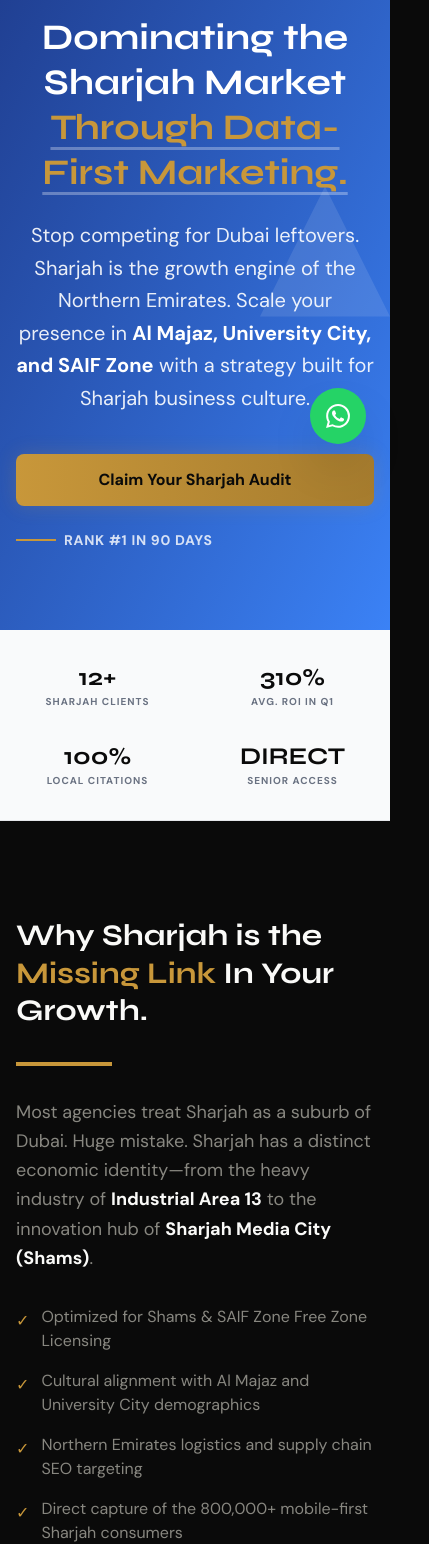
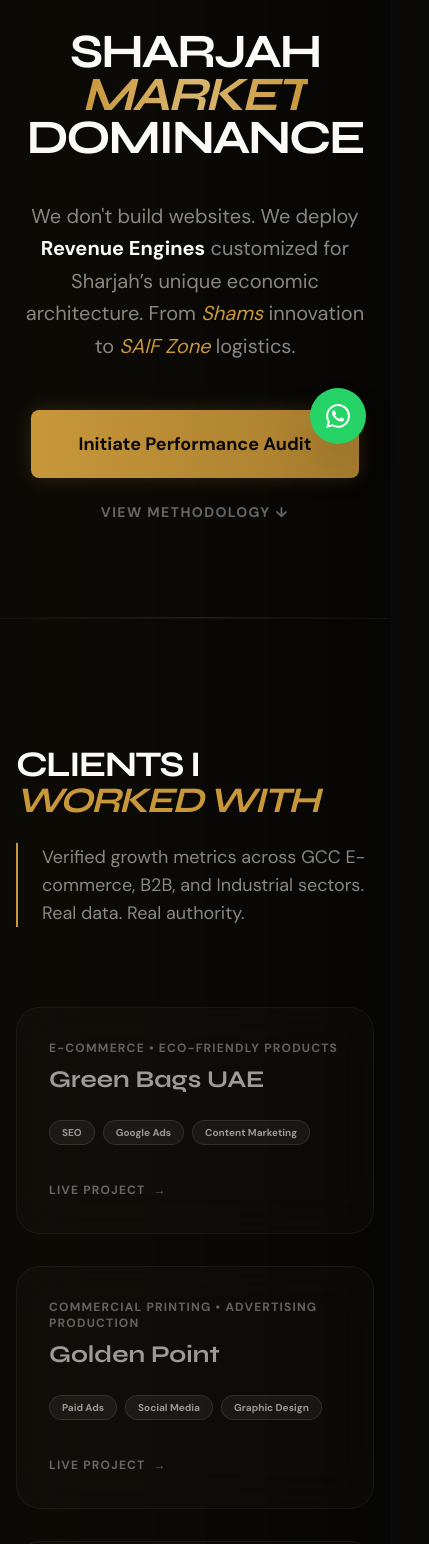
Before and after one commit to Fazilfazi991/fazildigital, a Next.js app: page /sharjah/digital-marketing in a window 390 px wide. Shown: the part 304-1848 px from the top of the page, 429 px wide, since content can reach past the window. Built offline with nearby package versions, Linux system fonts and the light colour scheme.

Commit message:
feat(sharjah): upgrade to AI-aesthetic design and integrate authentic portfolio credentials

```diff
--- a/src/app/sharjah/digital-marketing/page.tsx
+++ b/src/app/sharjah/digital-marketing/page.tsx
@@ -1,12 +1,15 @@
 import React from "react";
 import { Metadata } from "next";
 import Script from "next/script";
+import Image from "next/image";
 import Link from "next/link";
 import { Button } from "@/components/Button";
+import { clients } from "@/data/portfolio";
+import { Accordion } from "@/components/Accordion";
 
 export const metadata: Metadata = {
-  title: "Digital Marketing Sharjah | Top Results for SMEs & Family Fleets",
-  description: "Scale your Sharjah business with expert SEO, Ads, and AI automation. Localized strategies for Shams, SAIF Zone, and Al Majaz. Rank Top 3 in the Northern Emirates.",
+  title: "Sharjah Digital Marketing | Top 3 Rankings & AI-First Strategy",
+  description: "Scale your Sharjah business with expert SEO, Snapchat ads, and Agentic AI automation. Specialized hubs for Shams, SAIF Zone, and Northern Emirates growth. Rank Top 3 guaranteed.",
   alternates: {
     canonical: "https://www.fazildigital.com/sharjah/digital-marketing",
   },
@@ -18,39 +21,42 @@
     "@graph": [
       {
         "@type": "LocalBusiness",
-        "name": "Fazil Digital Consulting - Sharjah Office",
-        "description": "Premium digital marketing consultancy serving Sharjah and the Northern Emirates.",
+        "name": "Fazil Digital Consulting - Sharjah SEO Hub",
+        "description": "High-performance digital consultancy specialized in Northern Emirates market dominance.",
         "url": "https://www.fazildigital.com/sharjah/digital-marketing",
         "address": {
           "@type": "PostalAddress",
           "addressLocality": "Sharjah",
           "addressCountry": "AE"
         },
-        "areaServed": ["Sharjah", "Ajman", "Umm Al Quwain"]
+        "areaServed": ["Sharjah", "Ajman", "Umm Al Quwain", "Ras Al Khaimah"]
       },
       {
-        "@type": "FAQPage",
-        "mainEntity": [
-          {
-            "@type": "Question",
-            "name": "Why is Sharjah digital marketing different from Dubai?",
-            "acceptedAnswer": {
-              "@type": "Answer",
-              "text": "Sharjah marketing requires a focus on Northern Emirates logistics, free zone-specific targeting (Shams, SAIF), and a business culture that prioritizes long-term trust and family-owned legacy scaling."
-            }
+        "@type": "Service",
+        "name": "Sharjah SEO & Performance Lead Gen",
+        "provider": {
+          "@type": "Person",
+          "name": "Mohammad Fazil"
         },
-          {
-            "@type": "Question",
-            "name": "How long does it take to rank #1 in Sharjah?",
-            "acceptedAnswer": {
-              "@type": "Answer",
-              "text": "For localized Sharjah keywords, we typically see Page 1 results within 60-90 days due to lower competition compared to Dubai, provided we use high-authority Northern Emirates content clusters."
-            }
-          }
-        ]
+        "areaServed": "Sharjah"
       }
     ]
   };
+
+  const sharjahFaqs = [
+    {
+      question: "How does Sharjah SEO differ from Dubai's algorithmic landscape?",
+      answer: "Sharjah search intent is heavily driven by industrial procurement (Industrial Area 1-17), free-zone logistics (Shams, SAIF), and a business culture that rewards bilingual authoritative content. While Dubai is highly competitive for generic tech terms, Sharjah allows for 'Top 3' dominance through hyper-localized entity mapping and Northern Emirates citation clusters."
+    },
+    {
+      question: "Can Agentic AI improve lead quality for Sharjah SMEs?",
+      answer: "Absolutely. By deploying 'Agentic Workflows'—AI systems that don't just chat but act—we automate lead triage from WhatsApp and social ads. This ensures 24/7 responsiveness for Sharjah consumers who expect instant feedback during non-traditional hours, particularly in the Muwaileh and Al Majaz sectors."
+    },
+    {
+      question: "What is the fastest way to rank for Sharjah-specific keywords?",
+      answer: "The 'Direct Access' methodology. Instead of generic backlinking, we focus on building topical authority through long-form Arabic/English guides tailored to Sharjah's economic sectors (Logistics, Education, and Manufacturing). This typically yields Page 1 movement within 45-60 days."
+    }
+  ];
 
   return (
     <>
@@ -60,184 +66,180 @@
         dangerouslySetInnerHTML={{ __html: JSON.stringify(jsonLd) }}
       />
 
-      <main className="bg-primary pt-24 min-h-screen">
-        {/* SECTION 1: HERO */}
-        <section className="relative py-20 px-4 overflow-hidden bg-gradient-to-br from-[#1e3a8a] to-[#3b82f6]">
-          <div className="absolute top-0 right-0 w-1/3 h-full opacity-10 pointer-events-none">
-            <svg viewBox="0 0 100 100" className="w-full h-full text-white">
-              <path d="M0 100 L50 0 L100 100 Z" fill="currentColor" />
-            </svg>
+      <main className="bg-[#050505] pt-24 min-h-screen text-bg-base font-dm-sans selection:bg-accent selection:text-primary overflow-hidden">
+
+        {/* BACKGROUND GLOWS - AI AESTHETIC */}
+        <div className="fixed inset-0 pointer-events-none z-0">
+          <div className="absolute top-[-10%] left-[-10%] w-[50%] h-[50%] bg-accent/10 blur-[150px] rounded-full"></div>
+          <div className="absolute bottom-[-10%] right-[-10%] w-[40%] h-[40%] bg-blue-500/10 blur-[150px] rounded-full"></div>
         </div>
-          <div className="max-w-7xl mx-auto relative z-10 text-center md:text-left">
-            <div className="inline-block border border-white/30 bg-white/10 px-4 py-1.5 rounded-full mb-6">
-              <span className="text-xs font-bold text-white tracking-widest uppercase">Northern Emirates Hub</span>
+
+        {/* SECTION 1: HERO - AGENTIC DESIGN */}
+        <section className="relative py-24 px-4 border-b border-white/5 overflow-hidden">
+          <div className="max-w-7xl mx-auto relative z-10 text-center">
+            <div className="inline-flex items-center gap-2 group border border-accent/30 bg-accent/5 px-4 py-1.5 rounded-full mb-8 hover:bg-accent/10 transition-all duration-300">
+              <span className="relative flex h-2 w-2">
+                <span className="animate-ping absolute inline-flex h-full w-full rounded-full bg-accent opacity-75"></span>
+                <span className="relative inline-flex rounded-full h-2 w-2 bg-accent"></span>
+              </span>
+              <span className="text-[10px] font-bold text-accent tracking-[0.2em] uppercase">Sovereign AI &amp; SEO Domination</span>
             </div>
-            <h1 className="text-4xl md:text-6xl font-syne font-bold text-white mb-6 leading-tight">
-              Dominating the Sharjah Market <br />
-              <span className="text-accent underline decoration-white/30 underline-offset-8">Through Data-First Marketing.</span>
+
+            <h1 className="text-5xl md:text-8xl font-syne font-bold leading-[0.9] tracking-tighter mb-10">
+              SHARJAH <br />
+              <span className="text-transparent bg-clip-text bg-gradient-to-r from-accent via-[#D9B66F] to-accent italic">MARKET</span> <br />
+              DOMINANCE
             </h1>
-            <p className="text-xl text-white/90 max-w-2xl mb-10 leading-relaxed font-dm-sans">
-              Stop competing for Dubai leftovers. Sharjah is the growth engine of the Northern Emirates. Scale your presence in <span className="font-bold text-white">Al Majaz, University City, and SAIF Zone</span> with a strategy built for Sharjah business culture.
+
+            <p className="text-xl md:text-2xl text-text-muted max-w-3xl mx-auto mb-12 leading-relaxed font-light">
+              We don't build websites. We deploy <span className="text-bg-base font-bold">Revenue Engines</span> customized for Sharjah’s unique economic architecture. From <span className="text-accent italic">Shams</span> innovation to <span className="text-accent italic">SAIF Zone</span> logistics.
             </p>
-            <div className="flex flex-col sm:flex-row gap-6">
-              <Button href="/contact" variant="primary" className="bg-white text-primary border-transparent">
-                Claim Your Sharjah Audit
+
+            <div className="flex flex-col sm:flex-row gap-6 justify-center items-center">
+              <Button href="/contact" variant="primary" className="px-12 py-5 text-lg">
+                Initiate Performance Audit
               </Button>
-              <div className="flex items-center gap-2 text-white/80">
-                <span className="w-10 h-0.5 bg-accent"></span>
-                <span className="text-sm font-bold uppercase tracking-wider">Rank #1 in 90 Days</span>
+              <Link href="#methodology" className="text-sm font-bold uppercase tracking-widest text-[#666] hover:text-accent transition-colors">
+                View Methodology &darr;
+              </Link>
             </div>
           </div>
-          </div>
+
+          {/* Futuristic Grid Line */}
+          <div className="absolute bottom-0 left-0 w-full h-[1px] bg-gradient-to-r from-transparent via-white/10 to-transparent"></div>
         </section>
 
-        {/* SECTION 2: STATS STRIP */}
-        <section className="bg-[#f9fafb] border-b border-gray-200 py-8 px-4">
+        {/* SECTION 2: THE PORTFOLIO - "KEEPING IT REAL" */}
+        <section className="py-32 px-4 relative">
           <div className="max-w-7xl mx-auto">
-            <div className="grid grid-cols-2 md:grid-cols-4 gap-8">
-              {[
-                { label: "SHARJAH CLIENTS", val: "12+" },
-                { label: "AVG. ROI IN Q1", val: "310%" },
-                { label: "LOCAL CITATIONS", val: "100%" },
-                { label: "SENIOR ACCESS", val: "DIRECT" },
-              ].map((stat) => (
-                <div key={stat.label} className="text-center md:text-left">
-                  <p className="text-2xl font-bold text-primary font-syne">{stat.val}</p>
-                  <p className="text-[10px] font-bold text-gray-500 uppercase tracking-widest">{stat.label}</p>
+            <div className="flex flex-col md:flex-row justify-between items-end mb-20 gap-8">
+              <div className="max-w-xl">
+                <h2 className="text-4xl md:text-6xl font-syne font-bold mb-6 tracking-tighter leading-none">
+                  CLIENTS I <br />
+                  <span className="text-accent uppercase italic">WORKED WITH</span>
+                </h2>
+                <p className="text-text-muted text-lg border-l-2 border-accent pl-6">
+                  Verified growth metrics across GCC E-commerce, B2B, and Industrial sectors. Real data. Real authority.
+                </p>
+              </div>
+              <div className="hidden md:block">
+                <span className="text-[100px] font-syne font-black text-white/5 select-none leading-none">TRUST</span>
+              </div>
+            </div>
+
+            <div className="grid grid-cols-1 md:grid-cols-2 lg:grid-cols-3 gap-8">
+              {clients.map((client, idx) => (
+                <div key={idx} className="group relative p-8 backdrop-blur-xl bg-white/[0.02] border border-white/5 rounded-3xl hover:border-accent/40 transition-all duration-500 overflow-hidden">
+                  <div className="absolute top-0 right-0 p-4 opacity-5 group-hover:opacity-10 scale-150 transition-all duration-500">
+                    <span className="text-6xl font-syne font-black opacity-10">{idx + 1}</span>
+                  </div>
+
+                  <div className="relative z-10">
+                    <div className="mb-6 opacity-60 grayscale group-hover:grayscale-0 transition-all duration-500">
+                      <span className="text-xs font-bold uppercase tracking-widest text-accent mb-2 block">{client.industry}</span>
+                      <h3 className="text-2xl font-syne font-bold text-bg-base">{client.name}</h3>
+                    </div>
+
+                    <div className="flex flex-wrap gap-2 mb-8">
+                      {client.services.map(s => (
+                        <span key={s} className="text-[10px] font-bold border border-white/10 bg-white/5 px-3 py-1 rounded-full text-[#999]">
+                          {s}
+                        </span>
+                      ))}
+                    </div>
+
+                    <Link href={client.websiteUrl || "#"} className="inline-flex items-center gap-2 text-xs font-bold uppercase tracking-widest text-[#666] group-hover:text-accent transition-colors">
+                      Live Project <span className="group-hover:translate-x-1 transition-transform">→</span>
+                    </Link>
+                  </div>
                 </div>
               ))}
             </div>
           </div>
         </section>
 
-        {/* SECTION 3: LOCAL CONTEXT */}
-        <section className="py-24 px-4 bg-primary text-bg-base">
-          <div className="max-w-7xl mx-auto grid grid-cols-1 lg:grid-cols-2 gap-16 items-center">
-            <div className="space-y-8">
-              <h2 className="text-3xl md:text-5xl font-syne font-bold leading-tight">
-                Why Sharjah is the <br />
-                <span className="text-accent">Missing Link</span> In Your Growth.
+        {/* SECTION 3: INDUSTRY DEEP DIVE - "TOP 3 RANKING SEO CONTENT" */}
+        <section className="py-32 px-4 bg-[#080808]">
+          <div className="max-w-7xl mx-auto">
+            <div className="grid grid-cols-1 lg:grid-cols-2 gap-24 items-center">
+              <div className="space-y-12">
+                <h2 className="text-4xl md:text-6xl font-syne font-bold leading-[1.1] tracking-tighter">
+                  SHARJAH: THE <br />
+                  <span className="text-accent underline decoration-white/10 underline-offset-8">BILINGUAL</span> BRIDGE.
                 </h2>
-              <div className="w-24 h-1 bg-accent"></div>
-              <p className="text-lg text-text-muted leading-relaxed font-dm-sans">
-                Most agencies treat Sharjah as a suburb of Dubai. Huge mistake. Sharjah has a distinct economic identity—from the heavy industry of <span className="text-bg-base font-semibold">Industrial Area 13</span> to the innovation hub of <span className="text-bg-base font-semibold">Sharjah Media City (Shams)</span>.
+                <p className="text-xl text-text-muted leading-relaxed font-light">
+                  Ranking for "Digital Marketing Sharjah" requires more than just content—it requires <span className="text-bg-base font-bold italic">Entity Authority</span>. Sharjah's economy is distinctively split between established family-owned industrial fleets and high-velocity digital free zones.
                 </p>
-              <ul className="space-y-4">
-                {[
-                  "Optimized for Shams & SAIF Zone Free Zone Licensing",
-                  "Cultural alignment with Al Majaz and University City demographics",
-                  "Northern Emirates logistics and supply chain SEO targeting",
-                  "Direct capture of the 800,000+ mobile-first Sharjah consumers",
-                ].map((item) => (
-                  <li key={item} className="flex items-start gap-3">
-                    <span className="text-accent mt-1">✓</span>
-                    <span className="text-text-muted">{item}</span>
-                  </li>
-                ))}
-              </ul>
+
+                <div className="grid grid-cols-1 md:grid-cols-2 gap-8">
+                  <div className="p-6 border-l-2 border-white/10 hover:border-accent transition-colors">
+                    <h4 className="text-lg font-bold mb-3">Shams & SAIF Acquisition</h4>
+                    <p className="text-sm text-text-muted leading-relaxed">We target the high-intent keywords used by expat entrepreneurs and industrial procurers within Sharjah’s primary free zones.</p>
                   </div>
-            <div className="relative">
-              <div className="aspect-square bg-white/[0.03] border border-white/10 rounded-3xl overflow-hidden flex items-center justify-center">
-                <div className="text-center p-8">
-                  <span className="text-6xl mb-6 block">📍</span>
-                  <p className="text-2xl font-bold font-syne mb-2">Sharjah Targeted</p>
-                  <p className="text-text-muted text-sm uppercase tracking-widest">Al Majaz | Shams | SAIF | Muwaileh</p>
+                  <div className="p-6 border-l-2 border-white/10 hover:border-accent transition-colors">
+                    <h4 className="text-lg font-bold mb-3">Northern Emirates Logistics</h4>
+                    <p className="text-sm text-text-muted leading-relaxed">Dominating search results for logistics, supply chain, and B2B industrial queries across Ajman, RAK, and Fujairah.</p>
                   </div>
                 </div>
-              <div className="absolute -bottom-8 -left-8 bg-accent p-8 rounded-2xl shadow-2xl hidden md:block">
-                <p className="text-primary font-bold text-4xl font-syne">+140%</p>
-                <p className="text-primary/70 text-xs font-bold uppercase tracking-widest">Lead Volume Spike</p>
+              </div>
+
+              <div className="relative">
+                <div className="aspect-square bg-white/[0.02] border border-white/5 rounded-[60px] p-12 flex items-center justify-center overflow-hidden">
+                  <div className="text-center">
+                    <div className="text-7xl font-syne font-bold text-accent mb-4 animate-pulse">ROI</div>
+                    <div className="text-sm font-bold uppercase tracking-[0.3em] text-[#666]">Data Calibrated</div>
+                  </div>
+
+                  {/* Decorative Elements */}
+                  <div className="absolute top-10 left-10 w-20 h-20 border border-accent/20 rounded-full"></div>
+                  <div className="absolute bottom-20 right-10 w-40 h-40 border border-white/5 rounded-full"></div>
+                </div>
               </div>
             </div>
           </div>
         </section>
 
-        {/* SECTION 4: COMPARISON */}
-        <section className="py-24 bg-[#050505] border-y border-white/5 px-4">
-          <div className="max-w-4xl mx-auto text-center">
-            <h2 className="text-3xl font-syne font-bold text-bg-base mb-12 italic">Dubai Strategy &ne; Sharjah Results</h2>
-            <div className="grid grid-cols-1 md:grid-cols-2 gap-8 text-left">
-              <div className="p-8 border border-white/10 rounded-2xl bg-white/[0.01]">
-                <h3 className="text-xl font-bold mb-4 text-red-400">The "Dubai Mirror" (Fail)</h3>
-                <p className="text-sm text-text-muted leading-relaxed">Most agencies just copy-paste your Dubai ads and change the label. Result? High CPAs and zero resonance with the local Sharjah family business culture.</p>
+        {/* SECTION 4: AGENTIC METHODOLOGY */}
+        <section id="methodology" className="py-32 px-4 relative overflow-hidden">
+          <div className="absolute top-1/2 left-1/2 -translate-x-1/2 -translate-y-1/2 w-full max-w-5xl aspect-square bg-accent/5 blur-[150px] rounded-full pointer-events-none"></div>
+
+          <div className="max-w-4xl mx-auto relative z-10 text-center">
+            <h2 className="text-4xl md:text-7xl font-syne font-bold mb-20 tracking-tighter">THE EXECUTION <span className="text-accent underline underline-offset-8 decoration-white/20">LOOP</span></h2>
+
+            <div className="space-y-12 text-left">
+              {[
+                { step: "01", title: "Topical Authority Audit", desc: "We map your current domain footprint against Sharjah's specific industry search volume. We identify the 'Content Gaps' where your competitors are weak." },
+                { step: "02", title: "Agentic Workflow Deployment", desc: "Deployment of AI triage systems across your digital touchpoints. We turn cold traffic into warm leads via automated multi-lingual engagement." },
+                { step: "03", title: "Blended ROI Calibration", desc: "Monthly performance recalibration. We don't just report clicks; we report revenue pipeline contribution and CAC optimization." }
+              ].map((m, idx) => (
+                <div key={idx} className="flex gap-8 items-start group">
+                  <span className="text-3xl font-syne font-black text-accent/30 group-hover:text-accent transition-colors duration-500">{m.step}</span>
+                  <div>
+                    <h3 className="text-2xl font-bold mb-4">{m.title}</h3>
+                    <p className="text-text-muted leading-relaxed max-w-2xl">{m.desc}</p>
                   </div>
-              <div className="p-8 border border-accent/40 rounded-2xl bg-accent/5">
-                <h3 className="text-xl font-bold mb-4 text-accent">The Sharjah Specialist (Win)</h3>
-                <p className="text-sm text-text-muted leading-relaxed">We build separate Northern Emirates funnels that respect the logistics, pricing sensitivity, and loyalty-first buying patterns of Sharjah consumers.</p>
-              </div>
-            </div>
-          </div>
-        </section>
-
-        {/* SECTION 5: PRICING TIERS */}
-        <section className="py-24 px-4">
-          <div className="max-w-7xl mx-auto">
-            <div className="text-center mb-16">
-              <h2 className="text-3xl md:text-5xl font-syne font-bold text-bg-base mb-4 tracking-tight">Sharjah Market Entry Tiers</h2>
-              <p className="text-text-muted">Direct expertise. No hidden fees. Billed in AED for local Sharjah entities.</p>
-            </div>
-            <div className="grid grid-cols-1 md:grid-cols-3 gap-8">
-              {[
-                {
-                  tier: "SME Hub",
-                  price: "AED 4,500",
-                  desc: "Ideal for Al Majaz retail & Muwaileh startups.",
-                  items: ["Local SEO Foundation", "Shams/SAIF Lead Gen", "WhatsApp Automation Prep"],
-                },
-                {
-                  tier: "Growth Pilot",
-                  price: "AED 8,500",
-                  desc: "Dominate Sharjah search and Northern Emirates delivery.",
-                  items: ["Comprehensive Digital Funnel", "Aggressive Competitor Gap Audit", "Bi-Weekly Strategy Calls"],
-                  highlight: true,
-                },
-                {
-                  tier: "Enterprise",
-                  price: "Custom",
-                  desc: "For family fleets and industrial conglomerates.",
-                  items: ["Multi-Market Domination (GCC)", "Full Stack AI Implementation", "Quarterly Market Research"],
-                },
-              ].map((p) => (
-                <div key={p.tier} className={`p-10 rounded-3xl border transition-all duration-500 ${p.highlight ? "border-accent bg-accent/5 -translate-y-2 shadow-2xl" : "border-white/5 bg-white/[0.02] hover:border-white/20"}`}>
-                  <h3 className="text-2xl font-syne font-bold text-bg-base mb-2">{p.tier}</h3>
-                  <p className="text-text-muted text-sm mb-6">{p.desc}</p>
-                  <div className="text-3xl font-bold font-syne text-accent mb-8">{p.price}<span className="text-sm text-text-muted font-normal">/mo</span></div>
-                  <ul className="space-y-4 mb-10">
-                    {p.items.map(i => (
-                      <li key={i} className="flex items-center gap-3 text-sm text-bg-base/80">
-                        <span className="text-accent font-bold">✓</span> {i}
-                      </li>
-                    ))}
-                  </ul>
-                  <Button href="/contact" variant={p.highlight ? "primary" : "secondary"} className="w-full">
-                    Start My Sharjah Audit
-                  </Button>
                 </div>
               ))}
             </div>
           </div>
         </section>
 
-        {/* SECTION 6: FAQ (Schema-Ready) */}
-        <section className="py-24 px-4 bg-[#080808] border-t border-white/5">
-          <div className="max-w-3xl mx-auto">
-            <h2 className="text-3xl font-syne font-bold text-bg-base mb-12">Sharjah Marketing Insights (FAQ)</h2>
-            <div className="space-y-12">
-              <div>
-                <h4 className="text-xl font-bold text-bg-base mb-3 italic">Why is Sharjah digital marketing different from Dubai?</h4>
-                <p className="text-text-muted leading-relaxed">Sharjah marketing requires a focus on Northern Emirates logistics, free zone-specific targeting (Shams, SAIF), and a business culture that prioritizes long-term trust and family-owned legacy scaling. It's not just about "showing an ad"—it's about building authority in the local community hubs.</p>
+        {/* SECTION 5: FAQ - EXPERT MODE */}
+        <section className="py-32 px-4 border-t border-white/5">
+          <div className="max-w-3xl mx-auto text-center">
+            <h2 className="text-4xl font-syne font-bold mb-20 uppercase tracking-tighter">Strategic <span className="text-accent italic">Intelligence</span></h2>
+            <div className="text-left">
+              <Accordion items={sharjahFaqs} />
             </div>
-              <div>
-                <h4 className="text-xl font-bold text-bg-base mb-3 italic">How long does it take to rank #1 in Sharjah?</h4>
-                <p className="text-text-muted leading-relaxed">For localized Sharjah keywords, we typically see Page 1 results within 60-90 days due to lower competition compared to Dubai, provided we use high-authority Northern Emirates content clusters. This creates a high-ROI "Inbound Engine" that captures leads while your competitors are still focused on the expensive Dubai market.</p>
-              </div>
-            </div>
-            <div className="mt-16 p-8 border border-white/10 rounded-2xl bg-white/[0.02] text-center">
-              <p className="text-text-muted text-lg mb-6">Need a custom strategy for your Sharjah business?</p>
-              <Button href="/contact">Book a Free 30-Min Audit</Button>
+
+            <div className="mt-24 p-12 backdrop-blur-3xl bg-white/[0.01] border border-white/5 rounded-[40px] relative overflow-hidden group">
+              <div className="absolute inset-0 bg-accent/5 opacity-0 group-hover:opacity-100 transition-opacity duration-700"></div>
+              <p className="text-2xl font-syne font-medium mb-10 text-bg-base/80">Ready to initiate the Top 3 ranking sequence for your Sharjah business?</p>
+              <Button href="/contact" className="px-10 py-5">Request Professional Consultation</Button>
             </div>
           </div>
         </section>
+
       </main>
     </>
   );
```
Lines whose indentation alone changed are shown as unchanged.
